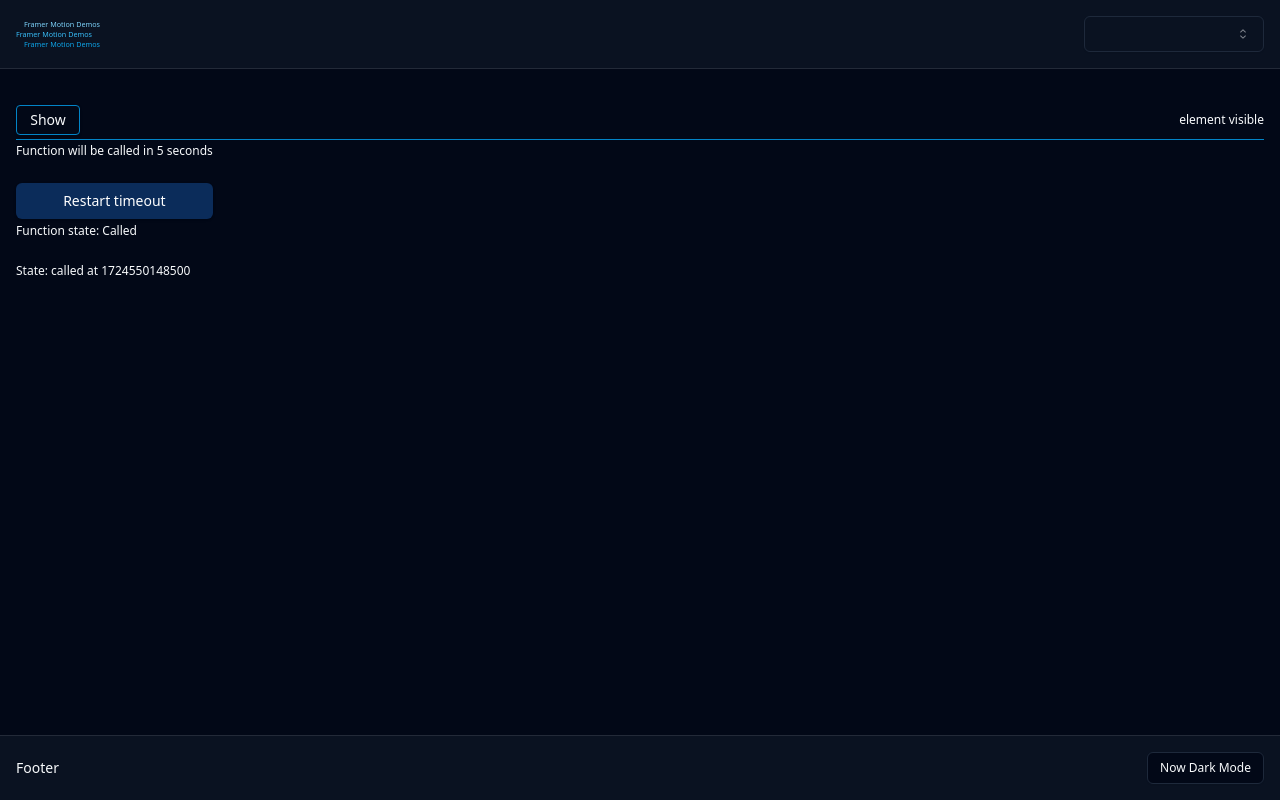
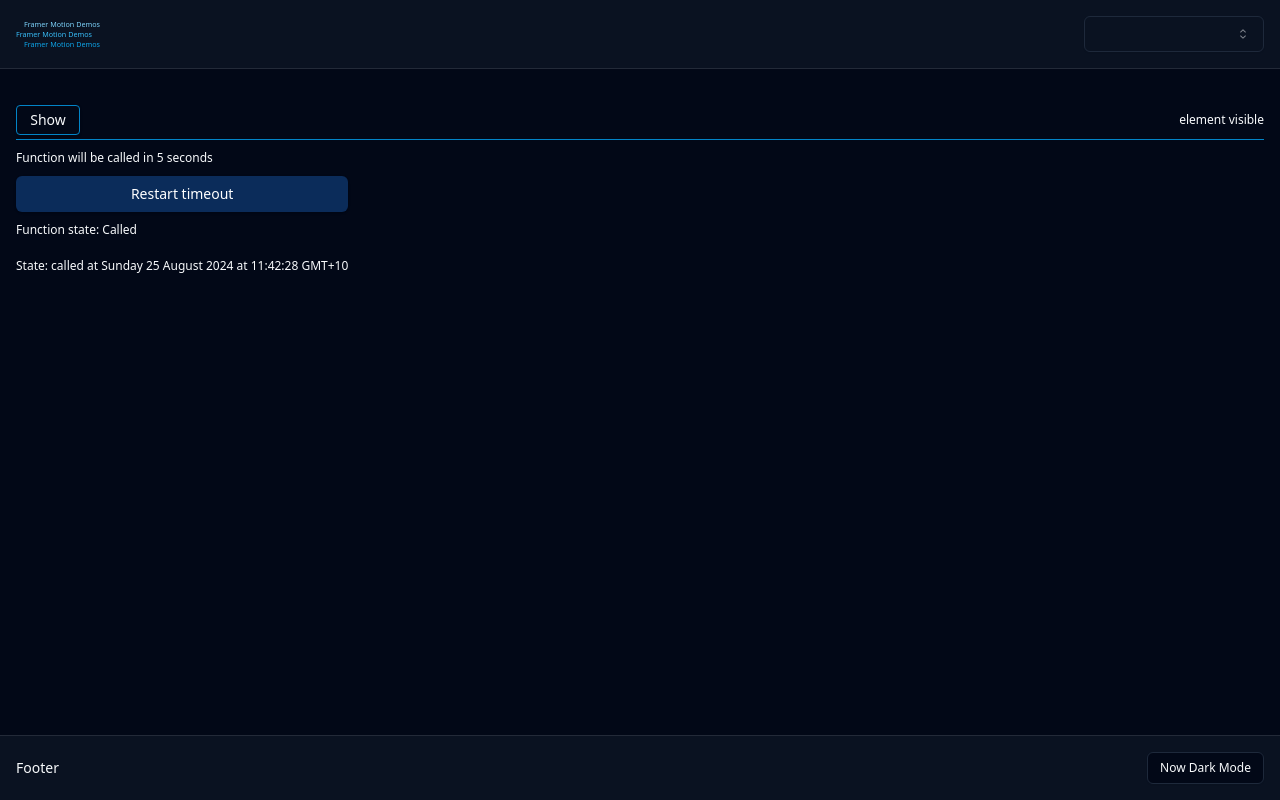
Before and after one commit to maxzz/framer-motion-tv, a React (Vite) app: page / in a window 1280 px wide. Built offline with nearby package versions, Linux system fonts and the light colour scheme.

Commit message:
WIP. simple demo. add timeout. 3

```diff
--- a/src/components/2-main/1-demos/1-simple.tsx
+++ b/src/components/2-main/1-demos/1-simple.tsx
@@ -13,7 +13,15 @@ export function Demo1Simple() {
     const [state, setState] = useState('Not called yet');
 
     function fn() {
-        setState(`called at ${Date.now()}`);
+        const date = new Date();
+
+        const msg = new Intl.DateTimeFormat('en-GB', {
+            dateStyle: 'full',
+            timeStyle: 'long',
+            timeZone: 'Australia/Sydney',
+          }).format(date)
+
+        setState(`called at ${msg}`);
     }
 
     const [isReady, cancel, reset] = useTimeoutFn(fn, 500);
@@ -52,7 +60,7 @@ export function Demo1Simple() {
                 </div>
             </div>
 
-            <div className="text-xs inline-grid grid-rows-4 gap-1">
+            <div className="text-xs inline-grid grid-rows-4 items-center">
                 <div>
                     {readyState !== null ? 'Function will be called in 5 seconds' : 'Timer cancelled'}
                 </div>
```
